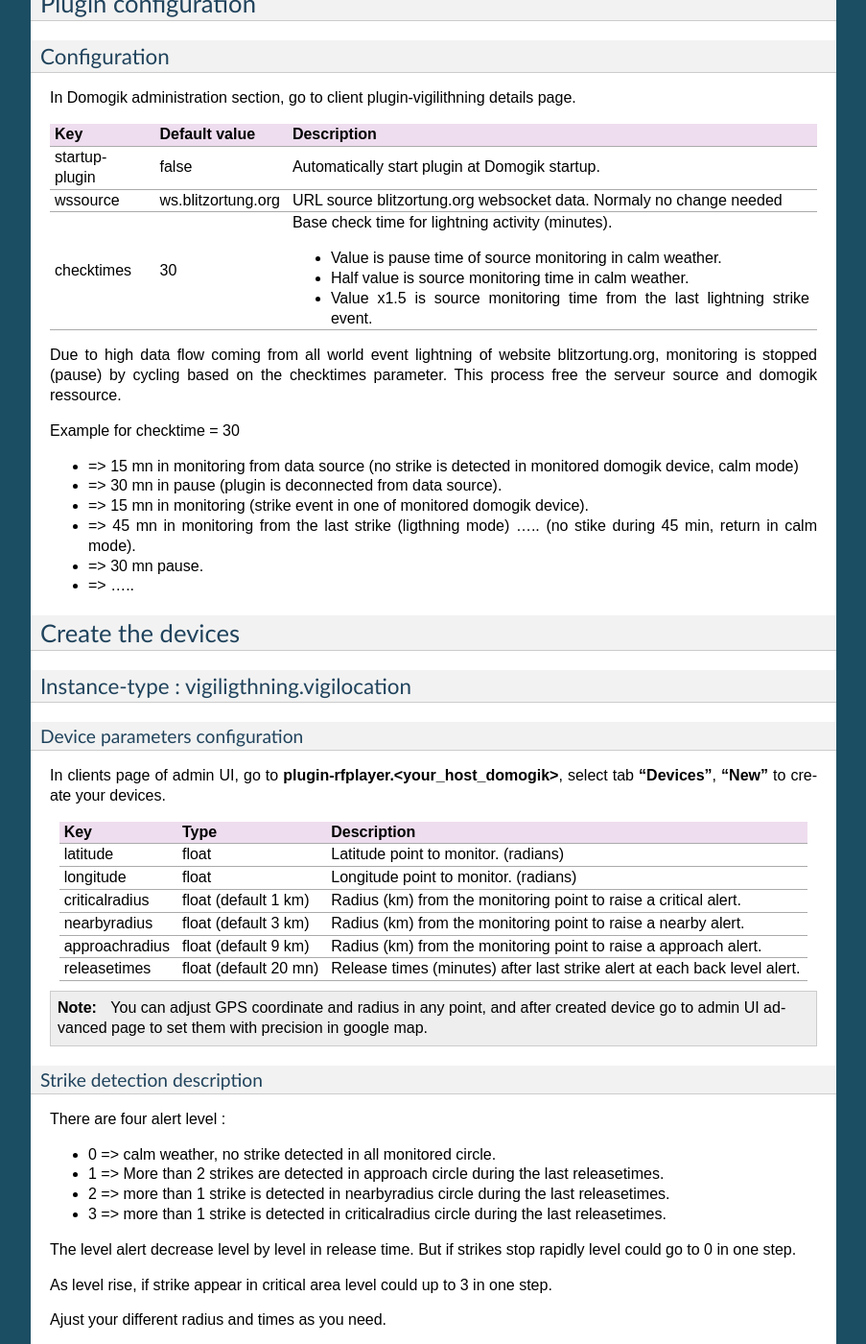
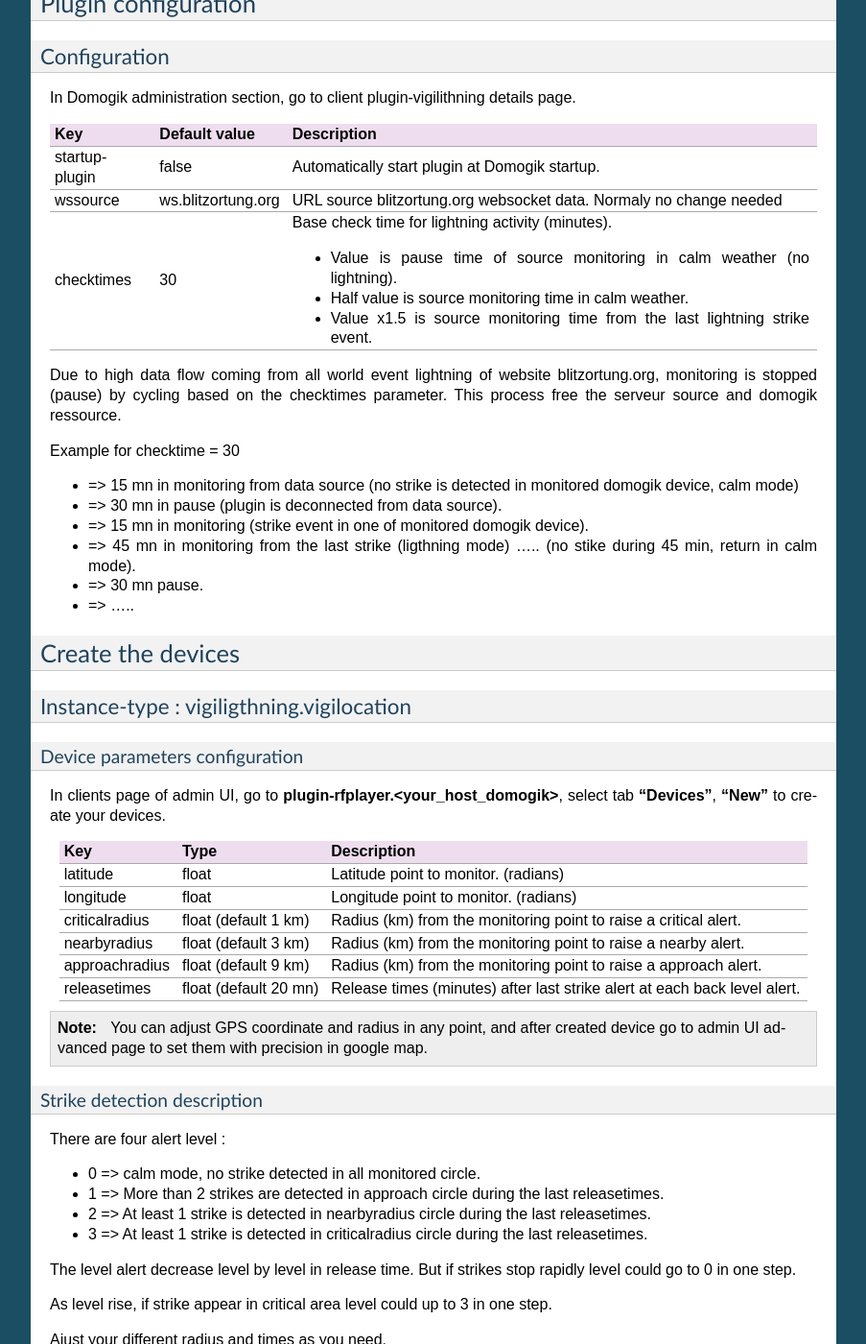
Before and after one commit to Nico0084/domogik-plugin-vigilightning, a Sphinx documentation site: the page built from docs/vigilightning.txt, in a window 1280 px wide and 1400 px high, scrolled down 729 px. Shown: the whole window at 96% size, without its empty margins (198-1101 px from the left). Built offline with Sphinx 7.4.7, drawn with Linux system fonts in a browser that asks for light colours.

Commit message:
Fix doc and travis

```diff
--- a/docs/vigilightning.txt
+++ b/docs/vigilightning.txt
@@ -52,7 +52,7 @@ In Domogik administration section, go to client plugin-vigilithning details page
 +----------------+--------------------+--------------------------------------------------------------------------------------+
 | checktimes     | 30                 | Base check time for lightning activity (minutes).                                    |
 |                |                    |                                                                                      |
-|                |                    | - Value is pause time of source monitoring in calm weather.                          |
+|                |                    | - Value is pause time of source monitoring in calm weather (no lightning).           |
 |                |                    | - Half value is source monitoring time in calm weather.                              |
 |                |                    | - Value x1.5  is source monitoring time from the last lightning strike event.        |
 +----------------+--------------------+--------------------------------------------------------------------------------------+
@@ -105,10 +105,10 @@ Strike detection description
 
 There are four alert level :
 
-- 0 => calm weather, no strike detected in all monitored circle.
+- 0 => calm mode, no strike detected in all monitored circle.
 - 1 => More than 2 strikes are detected in approach circle during the last releasetimes.
-- 2 => more than 1 strike is detected in nearbyradius circle during the last releasetimes.
-- 3 => more than 1 strike is detected in criticalradius circle during the last releasetimes.
+- 2 => At least 1 strike is detected in nearbyradius circle during the last releasetimes.
+- 3 => At least 1 strike is detected in criticalradius circle during the last releasetimes.
 
 
 The level alert decrease level by level in release time. But if strikes stop rapidly level could go to 0 in one step.
```
Also changed, not shown: 1 other file.
